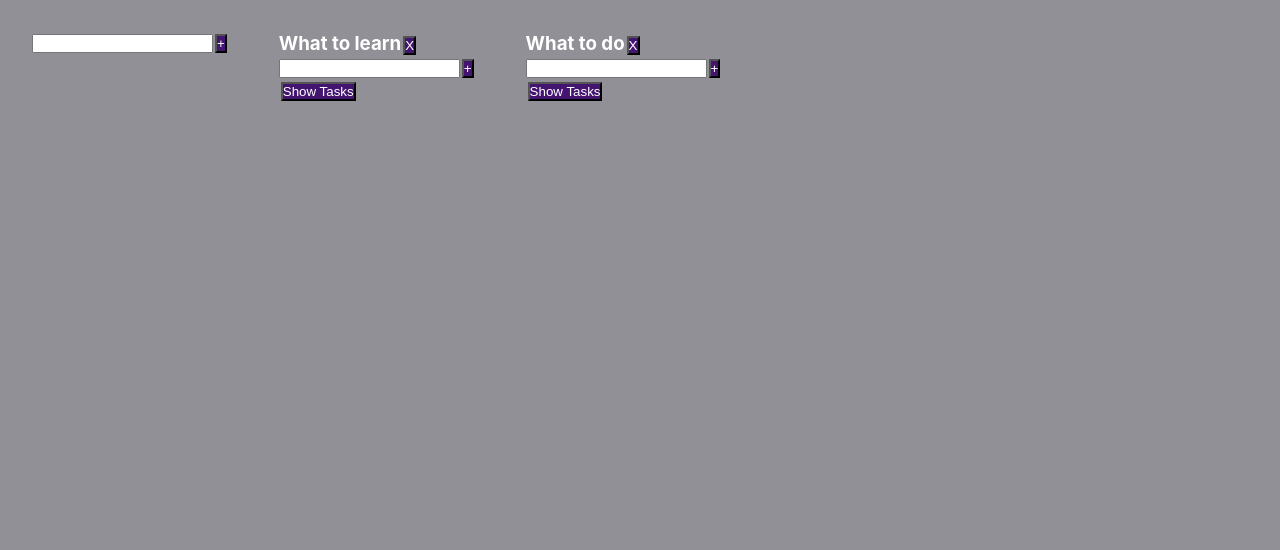
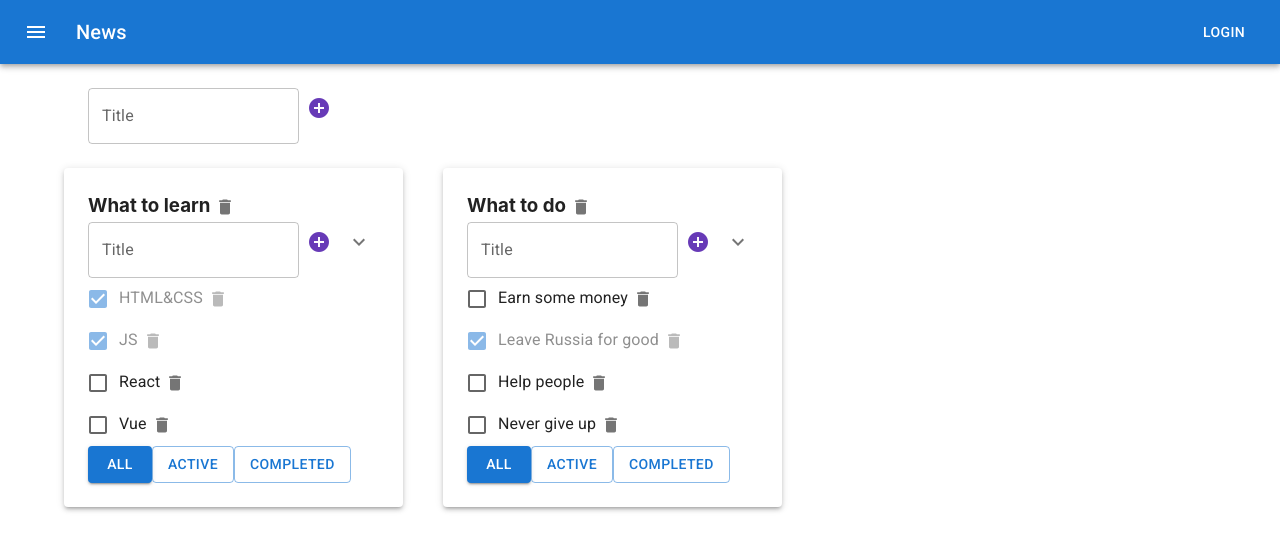
Before and after one commit to MykolaKaradzha/todolist-ts, a React (Create React App) app: page / in a window 1280 px wide. Shown: the top 550 px of the page. Built offline with nearby package versions, Linux system fonts and the light colour scheme.

Commit message:
Material UI installed, applied to todolist

```diff
--- a/package.json
+++ b/package.json
@@ -8,6 +8,7 @@
     "@mui/icons-material": "^5.5.0",
     "@mui/material": "^5.5.0",
     "@mui/styled-engine-sc": "^5.4.2",
+    "@mui/system": "^5.5.0",
     "@testing-library/jest-dom": "^4.2.4",
     "@testing-library/react": "^9.3.2",
     "@testing-library/user-event": "^7.1.2",
--- a/src/App.tsx
+++ b/src/App.tsx
@@ -3,17 +3,19 @@ import {Todolist} from "./components/Todolist/Todolist";
 import {v1} from 'uuid';
 import styled from "styled-components";
 import {AddItem} from "./components/UniversalComponents/AddItem";
+import {AppBar, Box, Button, Container, Grid, IconButton, Paper, Toolbar, Typography} from "@mui/material";
+import {Menu} from "@mui/icons-material";
 
 
-//styles
-const AppWrapper = styled.div`
-  display: flex;
-  width: 100%;
-  min-height: 100vh;
-  padding: 2rem;
-  color: white;
-  background-color: #909096;
-`
+// //styles
+// const AppWrapper = styled.div`
+//   display: flex;
+//   width: 100%;
+//   min-height: 100vh;
+//   padding: 2rem;
+//   color: white;
+//   background-color: #909096;
+// `
 
 //types
 export type taskType = {
@@ -36,8 +38,8 @@ const App: React.FC = () => {
     const todolistID1 = v1();
     const todolistID2 = v1();
     const [todolists, setTodolists] = useState<Array<todolistType>>([
-        {id: todolistID1, title: "What to learn", filter: "active"},
-        {id: todolistID2, title: "What to do", filter: "completed"}
+        {id: todolistID1, title: "What to learn", filter: "all"},
+        {id: todolistID2, title: "What to do", filter: "all"}
     ])
     const addTodolist = (newTitle: string) => {
         let newTodolistID = v1();
@@ -88,7 +90,7 @@ const App: React.FC = () => {
     const removeTask = (id: string, todolistID: string) => {
         setTasksObj(
             {
-                ...tasksObj, [todolistID]:tasksObj[todolistID].filter(task => task.id !== id)
+                ...tasksObj, [todolistID]: tasksObj[todolistID].filter(task => task.id !== id)
             }
         )
     }
@@ -130,11 +132,40 @@ const App: React.FC = () => {
 
 
     return (
-        <AppWrapper>
+        <>
+            <Box sx={{flexGrow: 1}}>
+                <AppBar position="sticky">
+                    <Toolbar>
+                        <IconButton
+                            size="large"
+                            edge="start"
+                            color="inherit"
+                            aria-label="menu"
+                            sx={{mr: 2}}
+                        >
+                            <Menu/>
+                        </IconButton>
+                        <Typography variant="h6" component="div" sx={{flexGrow: 1}}>
+                            News
+                        </Typography>
+                        <Button color="inherit">Login</Button>
+                    </Toolbar>
+                </AppBar>
+            </Box>
+            <Container fixed>
+                <Grid container>
+                    <Grid item sx={{padding: 3}}>
                     <AddItem callBack={addTodolist}/>
-            {todolists.map(todolist => {
+                    </Grid>
+                </Grid>
+                <Grid container spacing={5}>
+                    {
+                        todolists.map(todolist => {
                             const filteredTasks = filterTasks(todolist.filter, todolist.id)[todolist.id]
-                return <Todolist key={todolist.id}
+                            return (
+                                <Grid item>
+                                    <Paper elevation={3} sx={{padding:3}}>
+                                <Todolist key={todolist.id}
                                           todolistID={todolist.id}
                                           title={todolist.title}
                                           tasks={filteredTasks}
@@ -145,11 +176,15 @@ const App: React.FC = () => {
                                           filter={todolist.filter}
                                           removeTodolist={removeTodolist}
                                           changeTodolistTitle={changeTodolistTitle}
-                                 changeTaskTitle={changeTaskTitle}
-                />
-            })}
-        </AppWrapper>
-    );
+                                          changeTaskTitle={changeTaskTitle}/>
+                                    </Paper>
+                                </Grid>
+                            )
+                        })
                     }
-
+                </Grid>
+            </Container>
+        </>
+)
+}
 export default App;
--- a/src/components/Todolist/TasksList/Buttons/Buttons.tsx
+++ b/src/components/Todolist/TasksList/Buttons/Buttons.tsx
@@ -3,6 +3,7 @@ import {filterType} from "../../../../App";
 
 import s from "./Buttons.module.css"
 import { MyButton } from "../../../UniversalComponents/Button/myButton";
+import { Button } from "@mui/material";
 
 type PropsType = {
     todolistID: string
@@ -12,15 +13,18 @@ type PropsType = {
 
 
 export const Buttons: React.FC<PropsType> = ({filter, changeFilter, todolistID}) => {
-    const allButtonClass = filter === "all" ? s.activeFilter : ""
-    const activeButtonClass = filter === "active" ? s.activeFilter : ""
-    const completedButtonClass = filter === "completed" ? s.activeFilter : ""
+    // const allButtonClass = filter === "all" ? s.activeFilter : ""
+    // const activeButtonClass = filter === "active" ? s.activeFilter : ""
+    // const completedButtonClass = filter === "completed" ? s.activeFilter : ""
+    const allButtonVariant = filter === "all" ? 'contained' : 'outlined'
+    const activeButtonVariant = filter === "active" ? 'contained' : 'outlined'
+    const completedButtonVariant = filter === "completed" ? 'contained' : 'outlined'
 
     const onClickFilterButtonHandler = (filter:filterType, todolistID: string) => () => changeFilter(filter, todolistID)
 
     return <div>
-        <MyButton onClick={onClickFilterButtonHandler("all", todolistID)} className={allButtonClass}>All</MyButton>
-        <MyButton onClick={onClickFilterButtonHandler("active", todolistID)} className={activeButtonClass}>Active</MyButton>
-        <MyButton onClick={onClickFilterButtonHandler("completed", todolistID)} className={completedButtonClass}>Completed</MyButton>
+        <Button onClick={onClickFilterButtonHandler("all", todolistID)} variant={allButtonVariant}>All</Button>
+        <Button  onClick={onClickFilterButtonHandler("active", todolistID)} variant={activeButtonVariant}>Active</Button>
+        <Button  onClick={onClickFilterButtonHandler("completed", todolistID)} variant={completedButtonVariant}>Completed</Button>
     </div>
 }
--- a/src/components/Todolist/TasksList/Task/Task.tsx
+++ b/src/components/Todolist/TasksList/Task/Task.tsx
@@ -1,9 +1,9 @@
-import React, {ChangeEvent} from "react";
+import React, {ChangeEvent, FormEvent, FormEventHandler} from "react";
 import {taskType} from "../../../../App";
 import s from "./Task.module.css"
-import {CheckBox} from "../../../UniversalComponents/CheckBox/CheckBox";
 import {EditableSpan} from "../../../UniversalComponents/EditableSpan";
-import {Button} from "@mui/material";
+import {Checkbox, FormControlLabel, FormGroup, IconButton} from "@mui/material";
+import { Delete} from "@mui/icons-material";
 
 
 
@@ -29,11 +29,23 @@ export const Task:React.FC<PropsType> = ({title, id, isDone,
         changeTaskTitle(todolistID, id, editedTitle)
     }
     return (
-        <li className={completedTasksClass}>
-            <CheckBox  onChange={onChangeHandler} checked={isDone}>
-                <EditableSpan oldTitle={title} callBack={changeTaskTitleHandler}/></CheckBox>
-            <Button className={s.removeTaskButton} onClick={onClickRemoveTaskHandler}>X</Button>
+        <div className={completedTasksClass}>
+            {/*<CheckBox onChange={onChangeHandler} checked={isDone}>*/}
+            {/*    <EditableSpan oldTitle={title} callBack={changeTaskTitleHandler}/>*/}
+            {/*</CheckBox>*/}
+            <FormGroup>
+                <FormControlLabel control={<Checkbox onChange={onChangeHandler} checked={isDone}/>}
+                                  label={
+                    <>
+                        <EditableSpan oldTitle={title} callBack={changeTaskTitleHandler}/>
+                                      <IconButton onClick={onClickRemoveTaskHandler} size="small">
+                                      <Delete fontSize="small" />
+                                      </IconButton>
+                    </>
+                }/>
+            </FormGroup>
 
-        </li>
+
+        </div>
         )
 }
--- a/src/components/Todolist/TasksList/TasksList.tsx
+++ b/src/components/Todolist/TasksList/TasksList.tsx
@@ -22,7 +22,7 @@ export const TasksList:React.FC<PropsTypes> = ({tasks, removeTask, changeStatus,
                                                  changeStatus={changeStatus} todolistID={todolistID}
                                                  changeTaskTitle={changeTaskTitle}/>)
 
-    const taskElementsConditionalRendering = taskElements.length ? <ul>{taskElements}</ul> : <span>Please, add tasks or change filter =)</span>
+    const taskElementsConditionalRendering = taskElements.length ? <ul>{taskElements}</ul> : <div>Please, add tasks or change filter =)</div>
 
     return <>
         {taskElementsConditionalRendering}
--- a/src/components/Todolist/Todolist.tsx
+++ b/src/components/Todolist/Todolist.tsx
@@ -1,14 +1,15 @@
 import React, {useState} from "react";
 import {TodolistHeader} from "./TodolistHeader/TodolistHeader";
 import {TasksList} from "./TasksList/TasksList";
-import {filterType, TasksObjType, taskType} from "../../App";
-import {MyButton} from "../UniversalComponents/Button/myButton";
-import styled from "styled-components";
+import {filterType, taskType} from "../../App";
+// import styled from "styled-components";
+import {IconButton} from "@mui/material";
+import {ExpandLessTwoTone, ExpandMoreTwoTone} from "@mui/icons-material";
 
 //styles
-const TodolistWrapper = styled.div`
-  margin-left: 50px;
-`
+// const TodolistWrapper = styled.div`
+//   margin-left: 50px;
+// `
 
 
 type propsType = {
@@ -31,15 +32,19 @@ export const Todolist:React.FC<propsType> = (
         todolistID, removeTodolist, changeTodolistTitle, changeTaskTitle}) => {
 
     // for collapsable tasks
-    const [collapsed, setCollapsed] = useState<boolean>(true)
+    const [collapsed, setCollapsed] = useState<boolean>(false)
     const collapsedHandler = () => {
         setCollapsed(!collapsed)
     }
 
-    return <TodolistWrapper>
+    return <>
         <TodolistHeader title={title} addTask={addTask}
                         todolistID={todolistID} removeTodolist={removeTodolist} changeTodolistTitle={changeTodolistTitle}/>
-        <MyButton onClick={collapsedHandler}>Show Tasks</MyButton>
+
+        <IconButton  onClick={collapsedHandler}>
+            {collapsed && <ExpandLessTwoTone/>}
+            {!collapsed && <ExpandMoreTwoTone/>}
+        </IconButton>
         {!collapsed && <TasksList
             todolistID={todolistID}
             tasks={tasks}
@@ -49,5 +54,5 @@ export const Todolist:React.FC<propsType> = (
             filter={filter}
             changeTaskTitle={changeTaskTitle}
         />}
-    </TodolistWrapper>
+    </>
 }
--- a/src/components/Todolist/TodolistHeader/TodolistHeader.tsx
+++ b/src/components/Todolist/TodolistHeader/TodolistHeader.tsx
@@ -1,8 +1,8 @@
 import React from "react";
-
-import {MyButton} from "../../UniversalComponents/Button/myButton";
 import {AddItem} from "../../UniversalComponents/AddItem";
 import {EditableSpan} from "../../UniversalComponents/EditableSpan";
+import {IconButton} from "@mui/material";
+import {Delete} from "@mui/icons-material";
 
 type PropsType = {
     todolistID: string
@@ -28,7 +28,9 @@ export const TodolistHeader: React.FC<PropsType> = ({title, addTask, todolistID,
 
     return <>
         <h3><EditableSpan oldTitle={title} callBack={changeTodolistTitleHandler}/>
-            <MyButton onClick={removeTodolistHandler}>X</MyButton>
+            <IconButton onClick={removeTodolistHandler} size="small">
+                <Delete fontSize="small" />
+            </IconButton>
         </h3>
         <AddItem callBack={addTaskHandler}/>
     </>
--- a/src/components/UniversalComponents/AddItem.tsx
+++ b/src/components/UniversalComponents/AddItem.tsx
@@ -1,6 +1,6 @@
-import React, {useState} from "react";
-import {Input} from "./Input/Input";
-import {MyButton} from "./Button/myButton";
+import React, {ChangeEvent, KeyboardEvent, useState} from "react";
+import {Icon, IconButton, TextField} from "@mui/material";
+import {deepPurple, purple} from "@mui/material/colors";
 
 type PropsType = {
     callBack: (newTitle: string) => void
@@ -16,18 +16,29 @@ export const AddItem: React.FC<PropsType> = ({callBack}) => {
             callBack(title.trim())
             setTitle('')
         } else {
-            setError('Insert title, bro!')
+            setError('Enter title!')
         }
 
     }
     const onFocusHandler = () => {
         setError('')
     }
+    const onChangeTextHandler = (event: ChangeEvent<HTMLInputElement>) => {
+        setTitle(event.currentTarget.value)
+    }
+    const onEnterPressHandler = (event: KeyboardEvent<HTMLInputElement>) => {
+        event.key === 'Enter' && onClickButtonHandler()
+    }
 
 
-    return <div>
-        <Input value={title} onChangeText={setTitle}  onFocus={onFocusHandler} onEnterPress={onClickButtonHandler}
-               error={error}/>
-        <MyButton error={error} onClick={onClickButtonHandler}>+</MyButton>
-    </div>
+    return <>
+        <TextField variant= {'outlined'} value={title} onChange={onChangeTextHandler}
+                   onFocus={onFocusHandler} onKeyPress={onEnterPressHandler}
+                   label="Title"
+                   helperText={error}
+                   error={!!error}/>
+        <IconButton onClick={onClickButtonHandler}>
+            <Icon sx={{ color: deepPurple[500] }}>add_circle</Icon>
+        </IconButton>
+    </>
 }
--- a/src/components/UniversalComponents/EditableSpan.tsx
+++ b/src/components/UniversalComponents/EditableSpan.tsx
@@ -1,4 +1,5 @@
 import React, {ChangeEvent, useState} from 'react';
+import {TextField} from "@mui/material";
 
 type PropsType = {
     oldTitle: string;
@@ -20,7 +21,7 @@ export const EditableSpan:React.FC<PropsType> = ({oldTitle, callBack}) => {
         setTitle(event.currentTarget.value)
     }
     return (
-            edited ? <input type="text" value={title} onChange={onChangeHandler} autoFocus onBlur={onBlurHandler}/>
+            edited ? <TextField value={title} onChange={onChangeHandler} autoFocus onBlur={onBlurHandler}/>
                 : <span onDoubleClick={onDoubleClickHandler}>{title}</span>
     );
 };
```
Also changed, not shown: public/index.html (+8 -0 lines), src/App.css (deleted, +0 -13 lines), src/App.scss (deleted, +0 -11 lines), 1 other file (tests, documents, lock files or other folders). Lines whose indentation alone changed are shown as unchanged.
